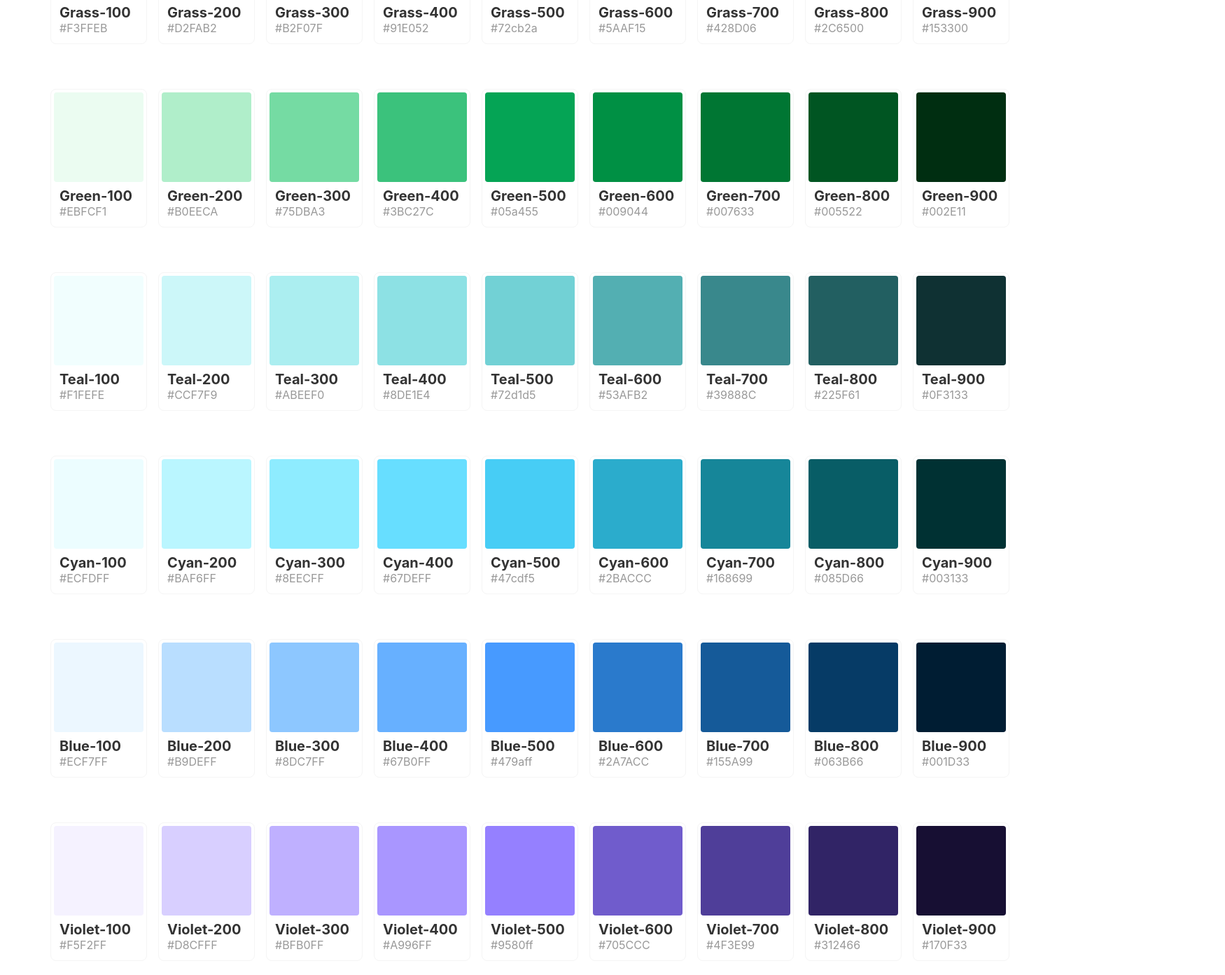
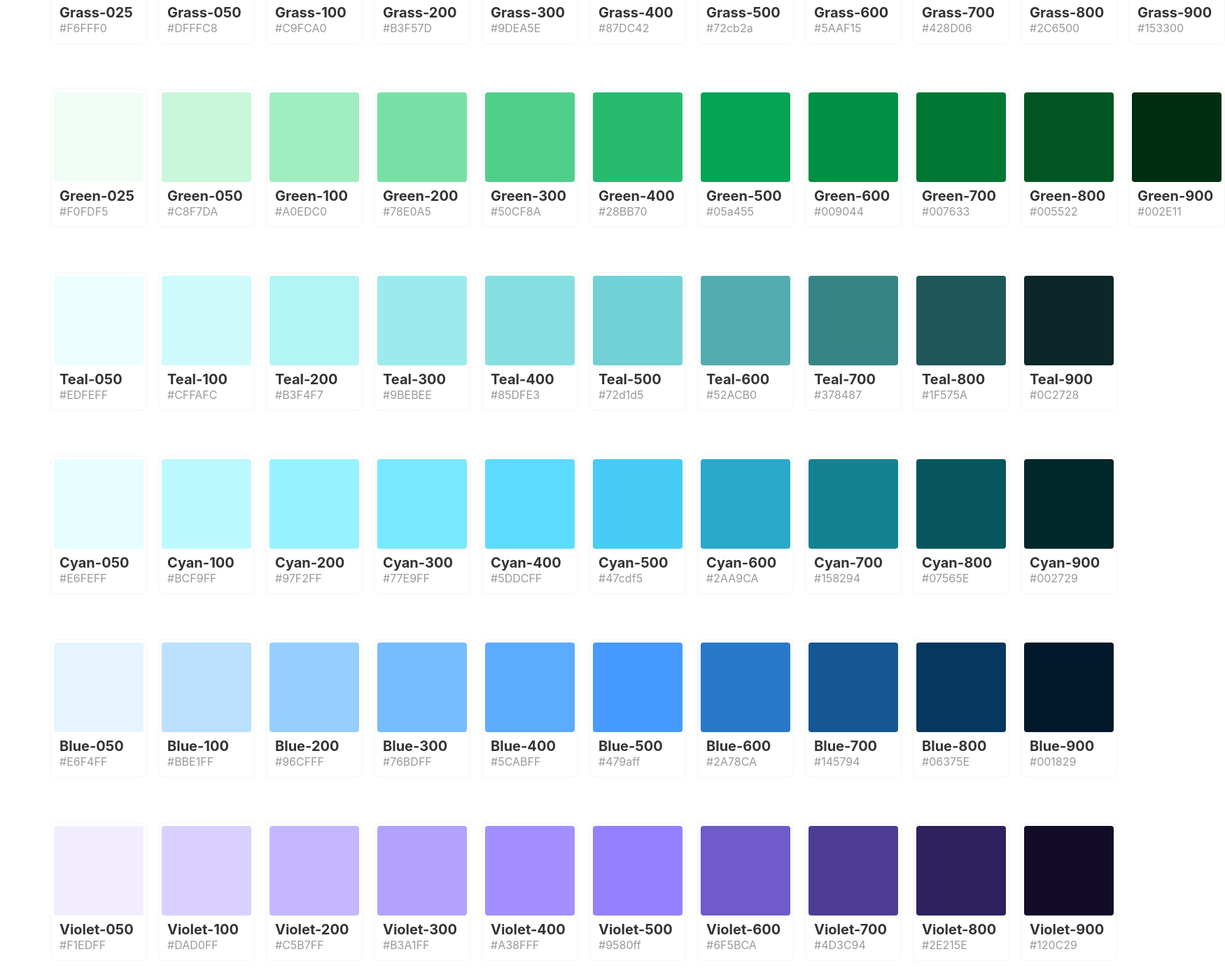
Before and after one commit to dannymcclain/gen-color-scale, a Svelte app: page / in a window 1280 px wide. Shown: the part 1207-2600 px from the top of the page at 70% size, 1750 px wide, since content can reach past the window. Built offline with nearby package versions, Linux system fonts and the light colour scheme.

Commit message:
updating values based on different scale

```diff
--- a/src/components/SwatchList.svelte
+++ b/src/components/SwatchList.svelte
@@ -9,10 +9,12 @@
                 {name: '700', color: '#991D25'},
                 {name: '600', color: '#C2323C'},
                 {name: '500', color: '#e44e58'},
-                {name: '400', color: '#F36E77'},
-                {name: '300', color: '#FD939A'},
-                {name: '200', color: '#FFBEC2'},
-                {name: '100', color: '#FFEDEF'}
+                {name: '400', color: '#F1616B'},
+                {name: '300', color: '#FA7880'},
+                {name: '200', color: '#FF9199'},
+                {name: '100', color: '#FFAEB4'},
+                {name: '050', color: '#FFCED1'},
+                {name: '025', color: '#FFF1F2'},
             ]
             },
         { swatch: 'Orange', colors:
@@ -22,10 +24,12 @@
                 {name: '700', color: '#995A23'},
                 {name: '600', color: '#CC7A3C'},
                 {name: '500', color: '#f69b5a'},
-                {name: '400', color: '#FFB177'},
-                {name: '300', color: '#FFC799'},
-                {name: '200', color: '#FFDEC1'},
-                {name: '100', color: '#FFF6EE'}
+                {name: '400', color: '#FFA96B'},
+                {name: '300', color: '#FFB87F'},
+                {name: '200', color: '#FFC797'},
+                {name: '100', color: '#FFD7B2'},
+                {name: '050', color: '#FFE8D0'},
+                {name: '025', color: '#FFF8F1'},
             ]
             },
         { swatch: 'Yellow', colors: [
@@ -34,10 +38,12 @@
             {name: '700', color: '#99781B'},
             {name: '600', color: '#CC9B32'},
             {name: '500', color: '#f8bd4f'},
-            {name: '400', color: '#FFCF6E'},
-            {name: '300', color: '#FFE092'},
-            {name: '200', color: '#FFEEBD'},
-            {name: '100', color: '#FFFBED'}
+            {name: '400', color: '#FFCA61'},
+            {name: '300', color: '#FFD677'},
+            {name: '200', color: '#FFE190'},
+            {name: '100', color: '#FFEBAD'},
+            {name: '050', color: '#FFF4CD'},
+            {name: '025', color: '#FFFCF0'},
         ]
         },
         { swatch: 'Grass', colors: [
@@ -46,10 +52,12 @@
             {name: '700', color: '#428D06'},
             {name: '600', color: '#5AAF15'},
             {name: '500', color: '#72cb2a'},
-            {name: '400', color: '#91E052'},
-            {name: '300', color: '#B2F07F'},
-            {name: '200', color: '#D2FAB2'},
-            {name: '100', color: '#F3FFEB'}
+            {name: '400', color: '#87DC42'},
+            {name: '300', color: '#9DEA5E'},
+            {name: '200', color: '#B3F57D'},
+            {name: '100', color: '#C9FCA0'},
+            {name: '050', color: '#DFFFC8'},
+            {name: '025', color: '#F6FFF0'},
         ]
         },
         { swatch: 'Green', colors: [
@@ -58,122 +66,133 @@
             {name: '700', color: '#007633'},
             {name: '600', color: '#009044'},
             {name: '500', color: '#05a455'},
-            {name: '400', color: '#3BC27C'},
-            {name: '300', color: '#75DBA3'},
-            {name: '200', color: '#B0EECA'},
-            {name: '100', color: '#EBFCF1'}
+            {name: '400', color: '#28BB70'},
+            {name: '300', color: '#50CF8A'},
+            {name: '200', color: '#78E0A5'},
+            {name: '100', color: '#A0EDC0'},
+            {name: '050', color: '#C8F7DA'},
+            {name: '025', color: '#F0FDF5'},
         ]
         },
         { swatch: 'Teal', colors: [
-            {name: '900', color: '#0F3133'},
-            {name: '800', color: '#225F61'},
-            {name: '700', color: '#39888C'},
-            {name: '600', color: '#53AFB2'},
+            {name: '900', color: '#0C2728'},
+            {name: '800', color: '#1F575A'},
+            {name: '700', color: '#378487'},
+            {name: '600', color: '#52ACB0'},
             {name: '500', color: '#72d1d5'},
-            {name: '400', color: '#8DE1E4'},
-            {name: '300', color: '#ABEEF0'},
-            {name: '200', color: '#CCF7F9'},
-            {name: '100', color: '#F1FEFE'}
+            {name: '400', color: '#85DFE3'},
+            {name: '300', color: '#9BEBEE'},
+            {name: '200', color: '#B3F4F7'},
+            {name: '100', color: '#CFFAFC'},
+            {name: '050', color: '#EDFEFF'},
         ]
         },
         { swatch: 'Cyan', colors: [
-            {name: '900', color: '#003133'},
-            {name: '800', color: '#085D66'},
-            {name: '700', color: '#168699'},
-            {name: '600', color: '#2BACCC'},
+            {name: '900', color: '#002729'},
+            {name: '800', color: '#07565E'},
+            {name: '700', color: '#158294'},
+            {name: '600', color: '#2AA9CA'},
             {name: '500', color: '#47cdf5'},
-            {name: '400', color: '#67DEFF'},
-            {name: '300', color: '#8EECFF'},
-            {name: '200', color: '#BAF6FF'},
-            {name: '100', color: '#ECFDFF'}
+            {name: '400', color: '#5DDCFF'},
+            {name: '300', color: '#77E9FF'},
+            {name: '200', color: '#97F2FF'},
+            {name: '100', color: '#BCF9FF'},
+            {name: '050', color: '#E6FEFF'},
         ]
         },
         { swatch: 'Blue', colors: [
-            {name: '900', color: '#001D33'},
-            {name: '800', color: '#063B66'},
-            {name: '700', color: '#155A99'},
-            {name: '600', color: '#2A7ACC'},
+            {name: '900', color: '#001829'},
+            {name: '800', color: '#06375E'},
+            {name: '700', color: '#145794'},
+            {name: '600', color: '#2A78CA'},
             {name: '500', color: '#479aff'},
-            {name: '400', color: '#67B0FF'},
-            {name: '300', color: '#8DC7FF'},
-            {name: '200', color: '#B9DEFF'},
-            {name: '100', color: '#ECF7FF'}
+            {name: '400', color: '#5CABFF'},
+            {name: '300', color: '#76BDFF'},
+            {name: '200', color: '#96CFFF'},
+            {name: '100', color: '#BBE1FF'},
+            {name: '050', color: '#E6F4FF'},
         ]
         },
         { swatch: 'Violet', colors: [
-            {name: '900', color: '#170F33'},
-            {name: '800', color: '#312466'},
-            {name: '700', color: '#4F3E99'},
-            {name: '600', color: '#705CCC'},
+            {name: '900', color: '#120C29'},
+            {name: '800', color: '#2E215E'},
+            {name: '700', color: '#4D3C94'},
+            {name: '600', color: '#6F5BCA'},
             {name: '500', color: '#9580ff'},
-            {name: '400', color: '#A996FF'},
-            {name: '300', color: '#BFB0FF'},
-            {name: '200', color: '#D8CFFF'},
-            {name: '100', color: '#F5F2FF'}
+            {name: '400', color: '#A38FFF'},
+            {name: '300', color: '#B3A1FF'},
+            {name: '200', color: '#C5B7FF'},
+            {name: '100', color: '#DAD0FF'},
+            {name: '050', color: '#F1EDFF'},
         ]
         },
         { swatch: 'Purple', colors: [
-                {name: '900', color: '#260F33'},
-                {name: '800', color: '#4C2466'},
-                {name: '700', color: '#733E99'},
-                {name: '600', color: '#995CCC'},
+                {name: '900', color: '#1F0C29'},
+                {name: '800', color: '#47215E'},
+                {name: '700', color: '#6F3C94'},
+                {name: '600', color: '#975BCA'},
                 {name: '500', color: '#bf80ff'},
-                {name: '400', color: '#CE96FF'},
-                {name: '300', color: '#DCB0FF'},
-                {name: '200', color: '#EBCFFF'},
-                {name: '100', color: '#FAF2FF'}
+                {name: '400', color: '#CB8FFF'},
+                {name: '300', color: '#D6A1FF'},
+                {name: '200', color: '#E1B7FF'},
+                {name: '100', color: '#EDD0FF'},
+                {name: '050', color: '#F9EDFF'},
             ]
         },
     { swatch: 'Pink', colors:
             [
-                {name: '900', color: '#33132D'},
-                {name: '800', color: '#662958'},
-                {name: '700', color: '#934381'},
-                {name: '600', color: '#BC61A8'},
+                {name: '900', color: '#290F24'},
+                {name: '800', color: '#5E2652'},
+                {name: '700', color: '#8E417D'},
+                {name: '600', color: '#BA60A6'},
                 {name: '500', color: '#e283cd'},
-                {name: '400', color: '#EE9ADC'},
-                {name: '300', color: '#F7B4E8'},
-                {name: '200', color: '#FDD2F3'},
-                {name: '100', color: '#FFF3FC'}
+                {name: '400', color: '#EE93DA'},
+                {name: '300', color: '#F6A6E4'},
+                {name: '200', color: '#FCBCEE'},
+                {name: '100', color: '#FFD4F6'},
+                {name: '050', color: '#FFEFFC'},
             ]
         },
     { swatch: 'Gray', colors:
             [
-                {name: '900', color: '#242424'},
-                {name: '800', color: '#484848'},
-                {name: '700', color: '#6B6B6B'},
-                {name: '600', color: '#8F8F8F'},
+                {name: '900', color: '#1D1D1D'},
+                {name: '800', color: '#424242'},
+                {name: '700', color: '#686868'},
+                {name: '600', color: '#8D8D8D'},
                 {name: '500', color: '#b3b3b3'},
-                {name: '400', color: '#C5C5C5'},
-                {name: '300', color: '#D6D6D6'},
-                {name: '200', color: '#E7E7E7'},
-                {name: '100', color: '#F9F9F9'}
+                {name: '400', color: '#C1C1C1'},
+                {name: '300', color: '#CECECE'},
+                {name: '200', color: '#DCDCDC'},
+                {name: '100', color: '#EAEAEA'},
+                {name: '050', color: '#F7F7F7'},
             ]
         },
     { swatch: 'Slate', colors:
             [
-                {name: '900', color: '#1E1F23'},
-                {name: '800', color: '#3D3E46'},
-                {name: '700', color: '#5D5E68'},
-                {name: '600', color: '#7D7E89'},
+                {name: '900', color: '#18191C'},
+                {name: '800', color: '#393940'},
+                {name: '700', color: '#5A5A64'},
+                {name: '600', color: '#7B7C87'},
                 {name: '500', color: '#9d9eaa'},
-                {name: '400', color: '#B3B4BE'},
-                {name: '300', color: '#C9CAD2'},
-                {name: '200', color: '#E0E0E6'},
-                {name: '100', color: '#F7F7F9'}
+                {name: '400', color: '#AEAFBA'},
+                {name: '300', color: '#BFC0CA'},
+                {name: '200', color: '#D1D1D9'},
+                {name: '100', color: '#E2E3E8'},
+                {name: '050', color: '#F5F5F7'},
             ]
         },
     { swatch: 'Mist', colors:
             [
-                {name: '900', color: '#1F2528'},
-                {name: '800', color: '#3F4A4F'},
-                {name: '700', color: '#616F76'},
-                {name: '600', color: '#83939B'},
+                {name: '900', color: '#191E20'},
+                {name: '800', color: '#3B4549'},
+                {name: '700', color: '#5D6B72'},
+                {name: '600', color: '#819199'},
                 {name: '500', color: '#a6b7bf'},
-                {name: '400', color: '#B9C8CF'},
-                {name: '300', color: '#CDD9DF'},
-                {name: '200', color: '#E2E9ED'},
-                {name: '100', color: '#F7FAFB'}
+                {name: '400', color: '#B4C5CC'},
+                {name: '300', color: '#C4D2D9'},
+                {name: '200', color: '#D3DFE4'},
+                {name: '100', color: '#E4ECEF'},
+                {name: '050', color: '#F5F8FA'},
             ]
         },
 
```
